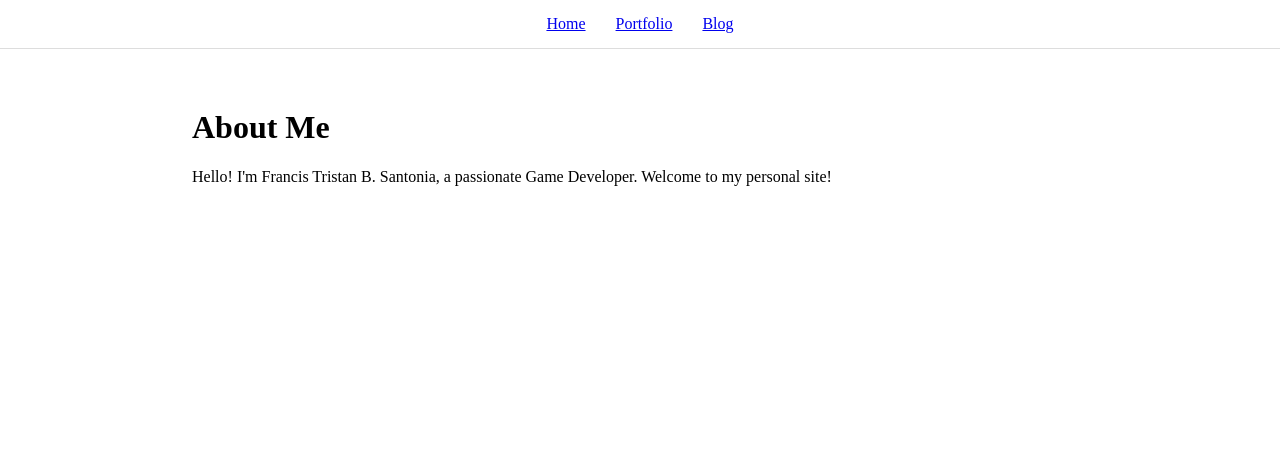
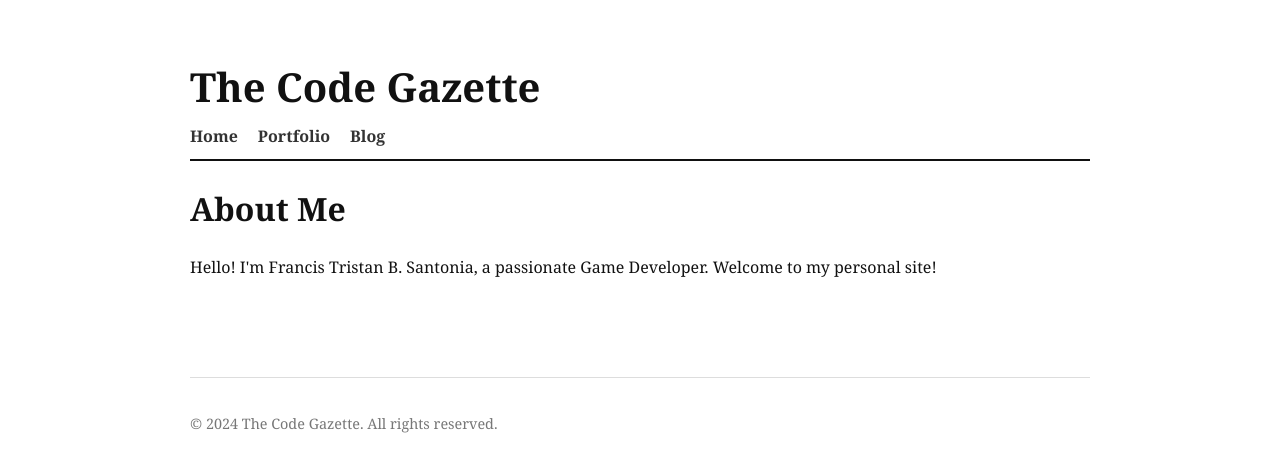
Before and after one commit to hygrintoht/hygrintoht.github.io, a React (Vite) app: page / in a window 1280 px wide. Shown: the top 472 px of the page. Built offline with nearby package versions, Linux system fonts and the light colour scheme.

Commit message:
Update Layout and Styles

```diff
--- a/src/components/Layout.tsx
+++ b/src/components/Layout.tsx
@@ -1,7 +1,10 @@
 import { Link } from "react-router-dom";
+import { styles } from "../components/Styles";
 
 export default function Layout({ children }: { children: React.ReactNode }) {
   return (
+
+    /*
     <div style={{
       display: "flex",
       flexDirection: "column",
@@ -36,5 +39,26 @@ export default function Layout({ children }: { children: React.ReactNode }) {
         {children}
       </main>
     </div>
+    */
+
+    <div style={styles.container}>
+      <header style={styles.header}>
+        <h1 style={styles.title}>The Code Gazette</h1>
+        <nav style={styles.nav}>
+          <Link to="/" style={styles.link}>Home</Link>
+          <Link to="/portfolio" style={styles.link}>Portfolio</Link>
+          <Link to="/blog" style={styles.link}>Blog</Link>
+        </nav>
+      </header>
+
+      <main style={styles.main}>
+        {children}
+      </main>
+
+      <footer style={styles.footer}>
+        <p>&copy; 2024 The Code Gazette. All rights reserved.</p>
+      </footer>
+    </div>
+
   );
 }
--- /dev/null
+++ b/src/components/Styles.tsx
@@ -0,0 +1,39 @@
+export const styles = {
+    container: {
+      fontFamily: `'Georgia', serif`,
+      color: "#111",
+      backgroundColor: "#fff",
+      maxWidth: "900px",
+      margin: "0 auto",
+      padding: "20px",
+      lineHeight: "1.6",
+    },
+    header: {
+      borderBottom: "2px solid #111",
+      marginBottom: "20px",
+      paddingBottom: "10px",
+    },
+    title: {
+      fontSize: "2.5rem",
+      marginBottom: "5px",
+    },
+    nav: {
+      display: "flex",
+      gap: "20px",
+    },
+    link: {
+      textDecoration: "none",
+      color: "#333",
+      fontWeight: "bold",
+    },
+    main: {
+      paddingBottom: "40px",
+    },
+    footer: {
+      borderTop: "1px solid #ddd",
+      paddingTop: "20px",
+      marginTop: "40px",
+      fontSize: "0.9rem",
+      color: "#777",
+    },
+  };
```
